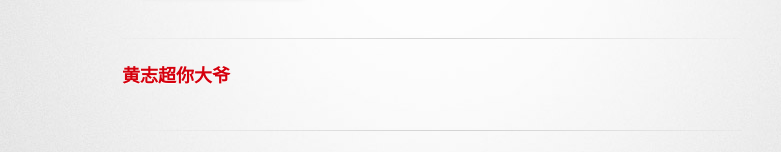
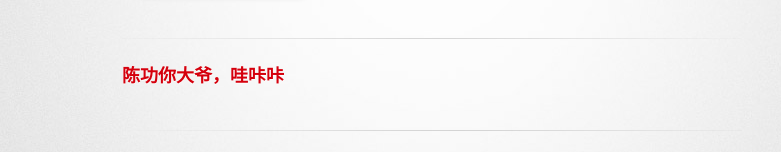
Before and after one commit to eflying1991/new-thread.github.com, a plain HTML site: page index.html in a window 1280 px wide. Shown: the part 177-329 px from the top of the page, without its empty margins (208-989 px from the left). Drawn offline with Linux system fonts and the light colour scheme; a web font is replaced by a local one.

Commit message:
Update to cgzero
wakaka

```diff
--- a/index.html
+++ b/index.html
@@ -30,7 +30,7 @@
 
         <section id="main_content">
           <h3>
-<a name="%E9%BB%84%E5%BF%97%E8%B6%85%E4%BD%A0%E5%A4%A7%E7%88%B7" class="anchor" href="#%E9%BB%84%E5%BF%97%E8%B6%85%E4%BD%A0%E5%A4%A7%E7%88%B7"><span class="octicon octicon-link"></span></a>黄志超你大爷</h3>
+<a name="%E9%BB%84%E5%BF%97%E8%B6%85%E4%BD%A0%E5%A4%A7%E7%88%B7" class="anchor" href="#%E9%BB%84%E5%BF%97%E8%B6%85%E4%BD%A0%E5%A4%A7%E7%88%B7"><span class="octicon octicon-link"></span></a>陈功你大爷，哇咔咔</h3>
         </section>
 
         <footer>
```
